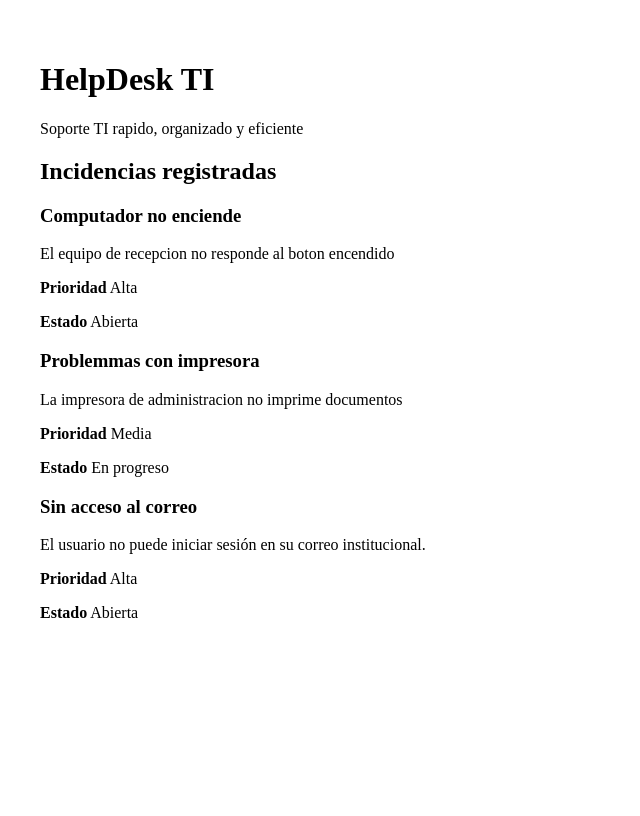
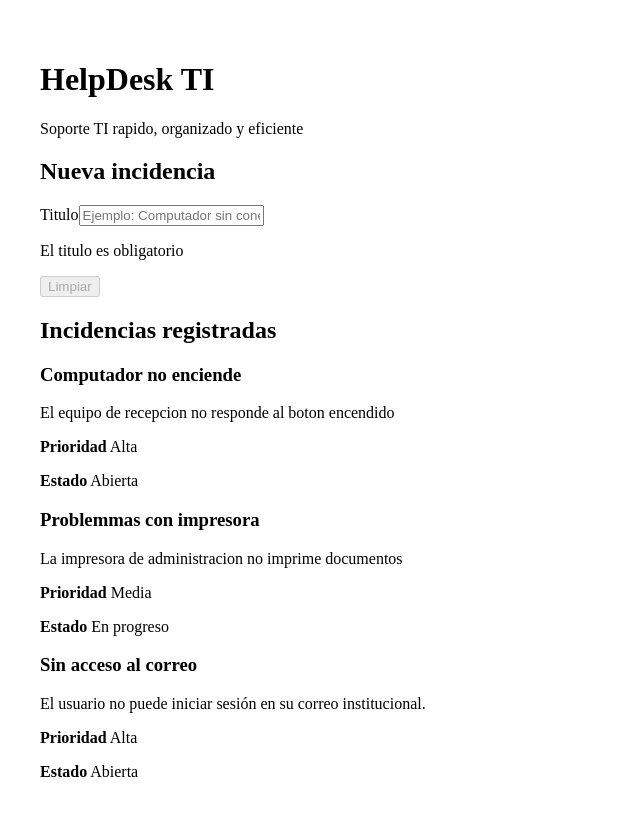
Before and after one commit to FREDDYNG1/helpdesk-ti, an Angular app: page / in a window 1280 px wide. Shown: the top 816 px of the page, without its empty margins (0-640 px from the left). Built offline with nearby package versions, Linux system fonts and the light colour scheme.

Commit message:
feat: add incident title input

```diff
--- a/src/app/app.html
+++ b/src/app/app.html
@@ -3,6 +3,25 @@
     <h1> {{ appName }}</h1>
     <p> {{ description }} </p>
   </header>
+
+
+  <section>
+    <h2>Nueva incidencia</h2>
+
+    <label for="incident-title">Titulo</label>
+
+    <input id="incident-title" name="incidentTitle" type="text" placeholder="Ejemplo: Computador sin conexion"
+      [(ngModel)]="newIncidentTitle" />
+
+    @if (newIncidentTitle.trim().length === 0){
+    <p>El titulo es obligatorio</p>
+    }@else {
+    <p>Titulo ingresado : {{ newIncidentTitle }}</p>
+    }
+
+
+    <button type="button" [disabled]="newIncidentTitle.trim().length === 0" (click)="clearTitle()">Limpiar</button>
+  </section>
 
   <section>
     <h2>Incidencias registradas</h2>
--- a/src/app/app.ts
+++ b/src/app/app.ts
@@ -1,4 +1,5 @@
 import { Component } from "@angular/core";
+import { FormsModule } from "@angular/forms"
 
 type IncidentPriority = 'Baja' | 'Media' | 'Alta';
 
@@ -16,7 +17,7 @@ interface Incident {
 
 
 @Component({
-  imports: [],
+  imports: [FormsModule],
   selector: "app-root",
   styleUrl: "./app.css",
   templateUrl: "./app.html",
@@ -26,6 +27,15 @@ export class App {
 
   protected readonly description: string =
     "Soporte TI rapido, organizado y eficiente";
+
+
+
+  protected newIncidentTitle: string = '';
+
+
+  protected clearTitle(): void {
+    this.newIncidentTitle = '';
+  }
 
 
   protected incidents: Incident[] = [
@@ -51,4 +61,6 @@ export class App {
       status: 'Abierta',
     },
   ];
+
+
 }
```
Lines whose indentation alone changed are shown as unchanged.
